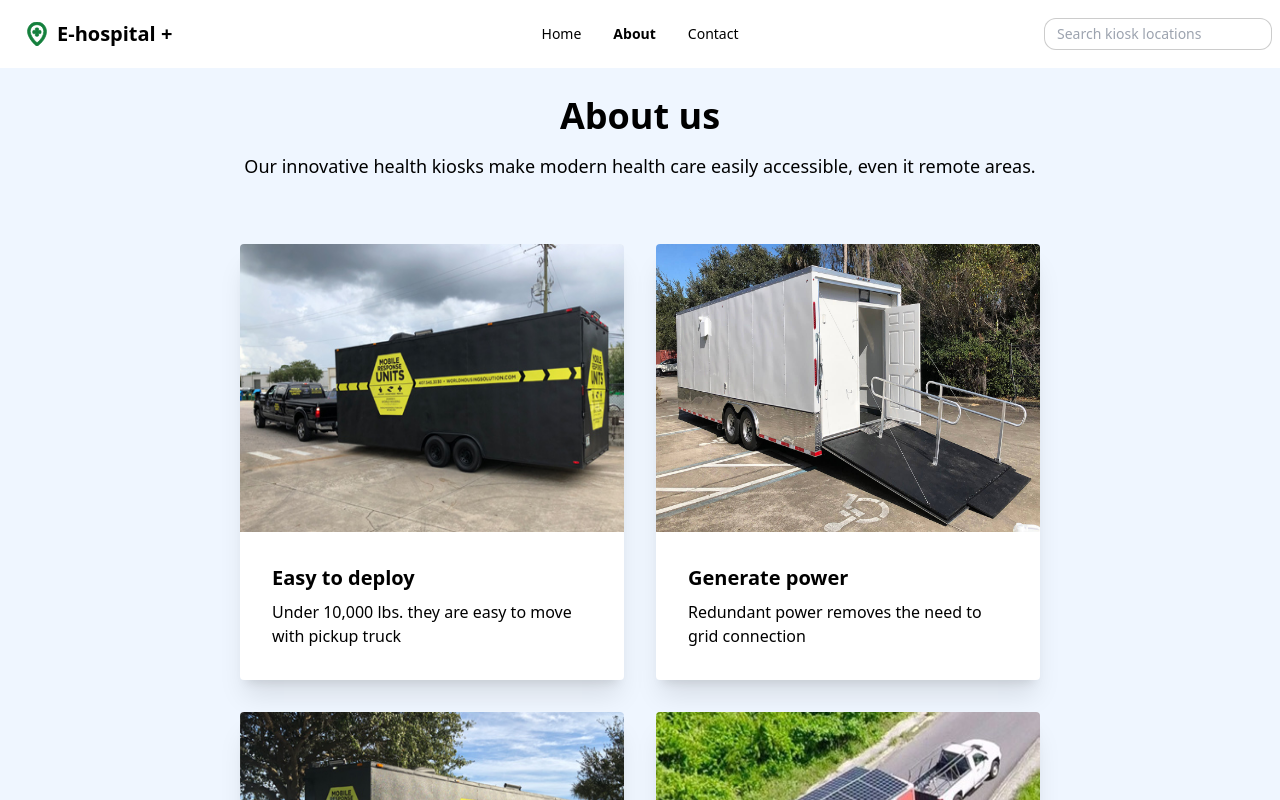
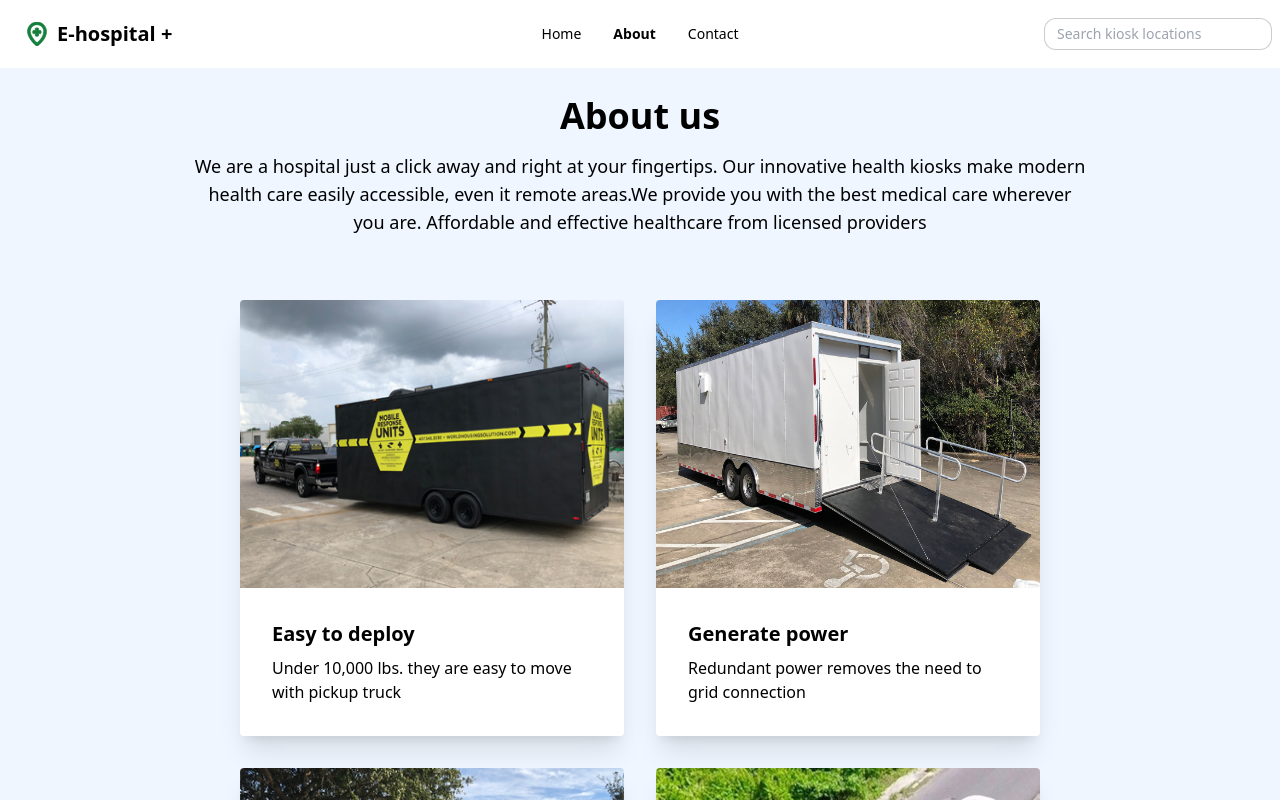
Before and after one commit to edwinnyawoli/hospella, a Nuxt app: page /about in a window 1280 px wide. Shown: the top 800 px of the page. Built offline with nearby package versions, Linux system fonts and the light colour scheme.

Commit message:
Update copy for About us

```diff
--- a/pages/about.vue
+++ b/pages/about.vue
@@ -1,18 +1,11 @@
 <template>
     <div>
         <section class="md:px-24 p-8 py-24 bg-blue-50 space-y-8">
-            <div class="flex-col justify-center flex-1 md:text-lg space-y-4 text-center">
-                <h1 class="text-3xl md:text-4xl font-semibold">About us</h1>
-                <h3>Our innovative health kiosks make modern health care easily accessible, even it remote
-                    areas.</h3>
-                <p class="md:px-[4vw] hidden">It offers
-                    fully
-                    compliant clinical examination and treatment rooms including general, OB-Gyn, X-ray, pediatric, ear
-                    nose
-                    and
-                    throat, ophthalmic, dental and dialysis, as well as designs for mass casualty, central sterile
-                    processing,
-                    administration and a fully functioning operating suit with positive air and sterile corridor.</p>
+            <div class="flex-col justify-center flex-1 md:text-lg text-center">
+                <h1 class="text-3xl md:text-4xl font-semibold mb-4">About us</h1>
+                <p class="md:px-24">We are a hospital just a click away and right at your fingertips. Our innovative health kiosks make
+                    modern health care easily accessible, even it remote
+                    areas.We provide you with the best medical care wherever you are. Affordable and effective healthcare from licensed providers</p>
             </div>
             <div class="flex flex-wrap justify-center gap-8 pt-8">
                 <div v-for="s in services" class="card w-96 bg-base-100 shadow-xl">
```
